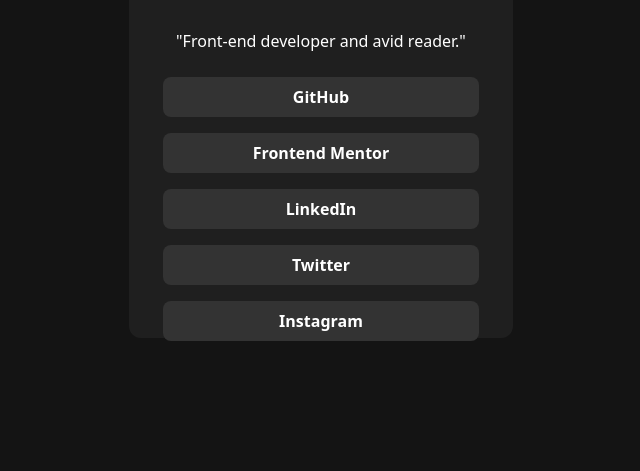
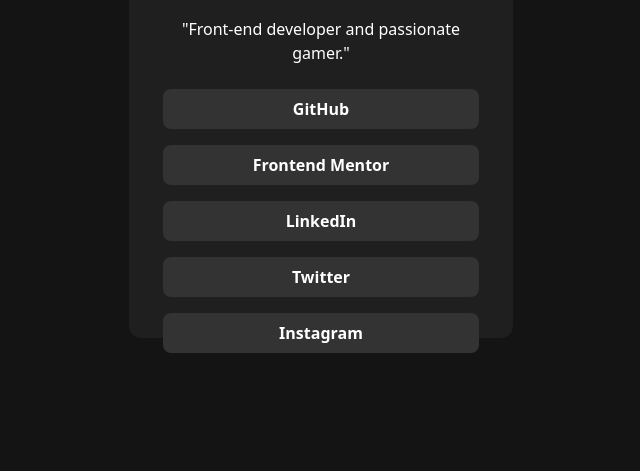
Before and after one commit to Smailen5/social-links-profile-main, a website: page index.html in a window 1280 px wide. Shown: the part 329-800 px from the top of the page, without its empty margins (319-959 px from the left). Drawn offline with Linux system fonts and the light colour scheme.

Commit message:
aggiornato paragrafo

```diff
--- a/index.html
+++ b/index.html
@@ -39,7 +39,7 @@
         </div>
 
         <p class="py-4 md:py-6 text-center font-inter font-light">
-          "Front-end developer and avid reader."
+          "Front-end developer and passionate gamer."
         </p>
 
         <div class="flex flex-col justify-center items-center gap-y-4 w-full">
```
